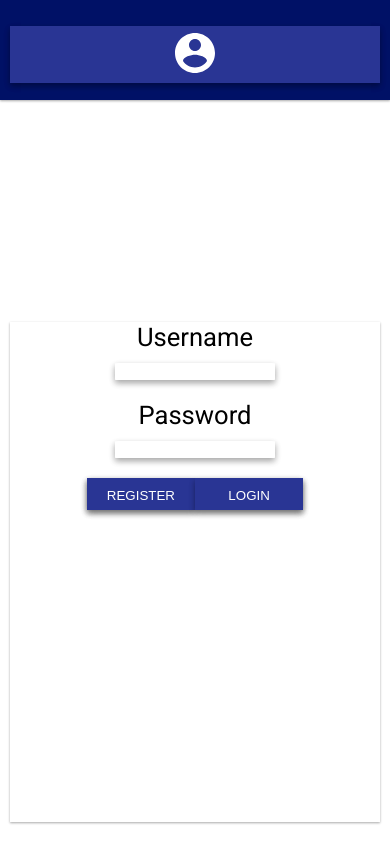
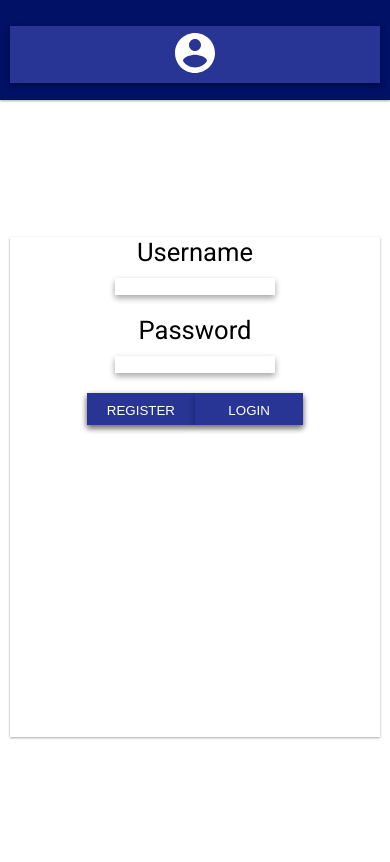
Before and after one commit to themlp101/homebl-client, a React (Create React App) app: page /login in a window 390 px wide. Shown: the top 862 px of the page. Built offline with nearby package versions, Linux system fonts and the light colour scheme.

Commit message:
mobile view list fix

```diff
--- a/src/components/AddressList/ListContainer.css
+++ b/src/components/AddressList/ListContainer.css
@@ -30,4 +30,10 @@
 		flex: 1;
 		margin: 1rem;
 	}
+	.list__results__container {
+		order:0;
+	}
+	.list__container{
+		order:2;
+	}
 }
--- a/src/components/Main/Main.css
+++ b/src/components/Main/Main.css
@@ -28,7 +28,7 @@
 		margin-left: 0;
 		padding: 10px;
 		padding-top: 50px;
-		margin-top: 100px;
+		margin-top: 15px;
 		/* position: relative; */
 	}
 	.list__container,
```
